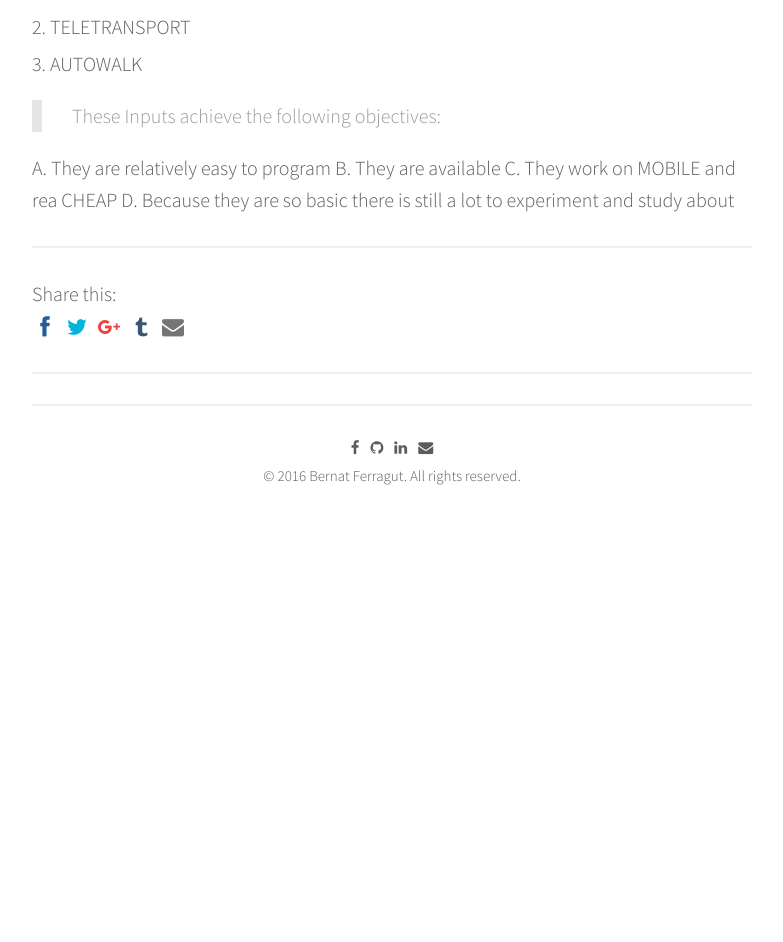
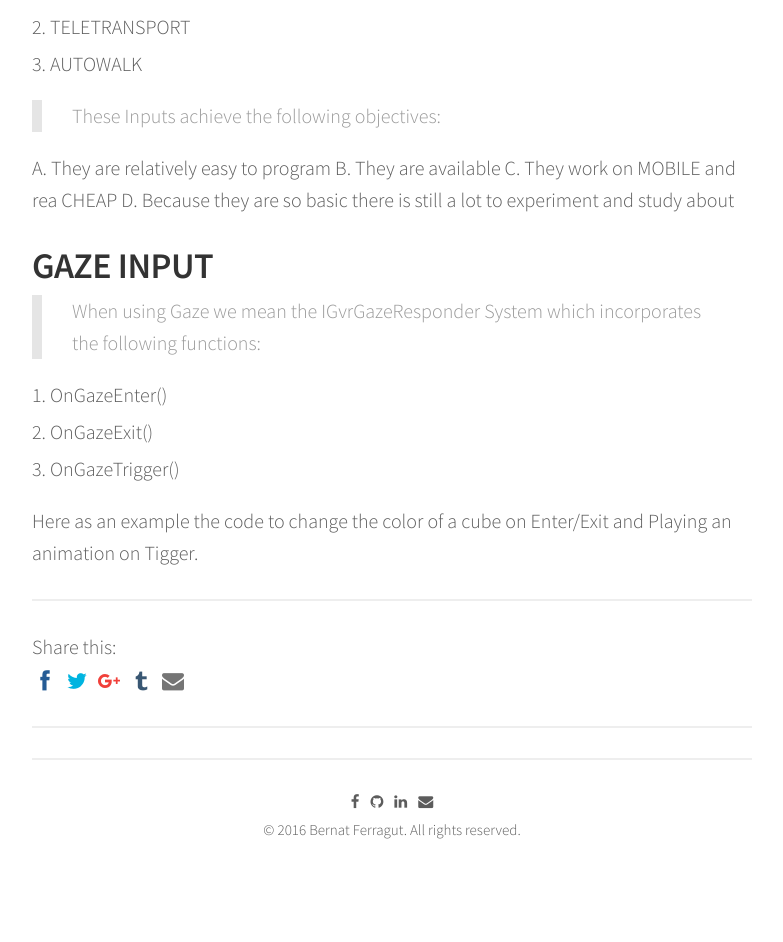
Before and after one commit to bernatferragut/FutureWeb-blog, a Jekyll site: the page built from _posts/17-11-16-VR-Interaction-Part2.md, in a window 1280 px wide. Shown: the part 886-1828 px from the top of the page, without its empty margins (248-1031 px from the left). Built offline with Jekyll 4.4.1, drawn with Linux system fonts in a browser that asks for light colours; nearby versions of some CDN libraries; comment, search, counter and statistics services are not loaded; before the commit the page ends 1474 px from its top, so only the background shows below that.

Commit message:
Update 17-11-16-VR-Interaction-Part2.md
Gaze Input Update

```diff
--- a/_posts/17-11-16-VR-Interaction-Part2.md
+++ b/_posts/17-11-16-VR-Interaction-Part2.md
@@ -29,3 +29,13 @@ A. They are relatively easy to program
 B. They are available
 C. They work on MOBILE and rea CHEAP
 D. Because they are so basic there is still a lot to experiment and study about
+
+## GAZE INPUT
+
+> When using Gaze we mean the IGvrGazeResponder System which incorporates the following functions:
+
+1. OnGazeEnter()
+2. OnGazeExit()
+3. OnGazeTrigger()
+
+Here as an example the code to change the color of a cube on Enter/Exit and Playing an animation on Tigger.
```
